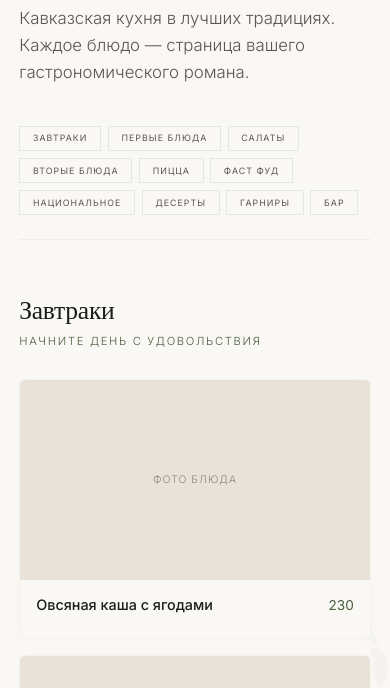
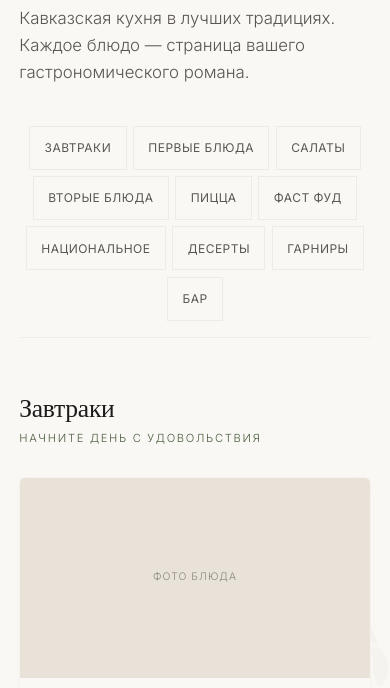
Before and after one commit to Atadais/Uaram, a plain HTML site: page menu.html in a window 390 px wide. Shown: the part 153-841 px from the top of the page. Drawn offline with nearby package versions, Linux system fonts and the light colour scheme; a web font is replaced by a local one.

Commit message:
Update menu.html

```diff
--- a/menu.html
+++ b/menu.html
@@ -2,7 +2,7 @@
 <html lang="ru">
 <head>
   <meta charset="UTF-8" />
-  <meta name="viewport" content="width=device-width, initial-scale=1.0" />
+  <meta name="viewport" content="width=device-width, initial-scale=1.0, maximum-scale=1.5" />
   <title>Меню · Uaram</title>
   <link rel="preconnect" href="https://fonts.googleapis.com" />
   <link rel="preconnect" href="https://fonts.gstatic.com" crossorigin />
@@ -215,13 +215,17 @@
       border: 1px solid rgba(74, 94, 63, 0.1);
       color: #5a5650;
       text-decoration: none;
-      font-size: 0.7rem;
+      font-size: 0.75rem;
       text-transform: uppercase;
       letter-spacing: 0.12em;
       transition: all 0.4s ease;
       border-radius: 0;
       font-weight: 400;
       position: relative;
+      min-height: 44px;
+      display: inline-flex;
+      align-items: center;
+      justify-content: center;
     }
 
     .menu-nav a::after {
@@ -611,6 +615,14 @@
     }
 
     /* ===== RESPONSIVE ===== */
+    @media (max-width: 1200px) {
+      .menu-nav a {
+        padding: 0.6rem 1.4rem;
+        font-size: 0.7rem;
+        min-height: 40px;
+      }
+    }
+
     @media (max-width: 992px) {
       .navbar {
         padding-left: 1.5rem;
@@ -647,6 +659,11 @@
       .lightbox-content img {
         max-width: 80vw;
         max-height: 75vh;
+      }
+      .menu-nav a {
+        padding: 0.6rem 1.2rem;
+        font-size: 0.7rem;
+        min-height: 38px;
       }
     }
 
@@ -744,13 +761,33 @@
         font-size: 1.6rem;
       }
 
+      /* ===== КНОПКИ НАВИГАЦИИ МЕНЮ НА СМАРТФОНАХ ===== */
       .menu-nav {
-        gap: 0.4rem;
+        gap: 0.5rem;
+        justify-content: center;
+        padding-bottom: 1rem;
       }
 
       .menu-nav a {
-        padding: 0.4rem 1rem;
-        font-size: 0.6rem;
+        padding: 0.7rem 1.2rem;
+        font-size: 0.85rem;
+        letter-spacing: 0.06em;
+        min-height: 48px;
+        min-width: 60px;
+        border-radius: 0;
+        border-color: rgba(74, 94, 63, 0.08);
+        flex: 0 1 auto;
+      }
+
+      .menu-nav a::after {
+        bottom: 0;
+        height: 2px;
+      }
+
+      .menu-nav a:hover,
+      .menu-nav a.active {
+        border-color: #4a5e3f;
+        background: rgba(74, 94, 63, 0.04);
       }
 
       .lightbox-content {
@@ -819,9 +856,16 @@
         font-size: 1.8rem;
       }
 
+      .menu-nav {
+        gap: 0.4rem;
+      }
+
       .menu-nav a {
-        padding: 0.3rem 0.8rem;
-        font-size: 0.55rem;
+        padding: 0.6rem 0.9rem;
+        font-size: 0.75rem;
+        min-height: 44px;
+        min-width: 50px;
+        letter-spacing: 0.04em;
       }
 
       .lightbox-content {
```
